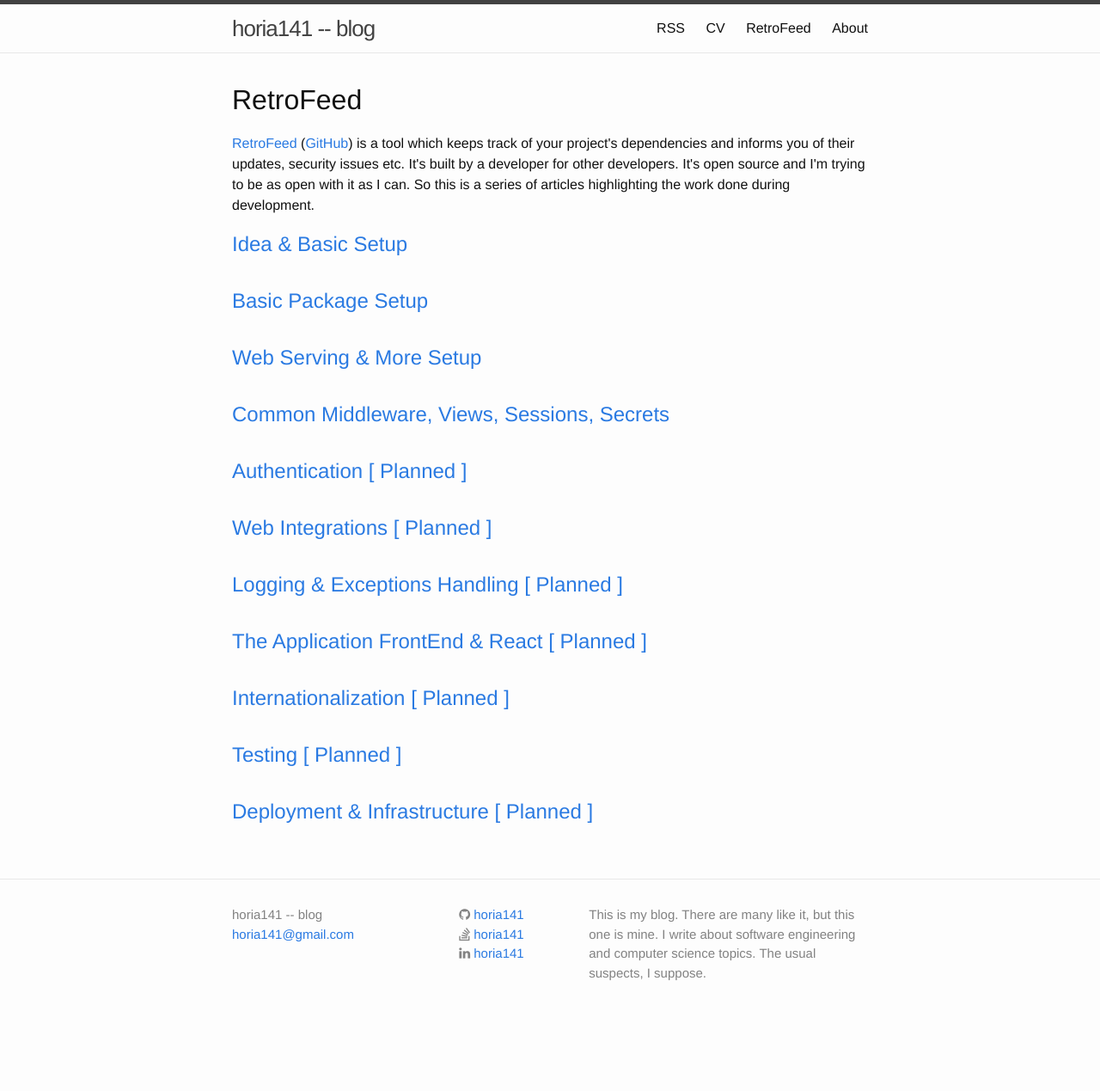
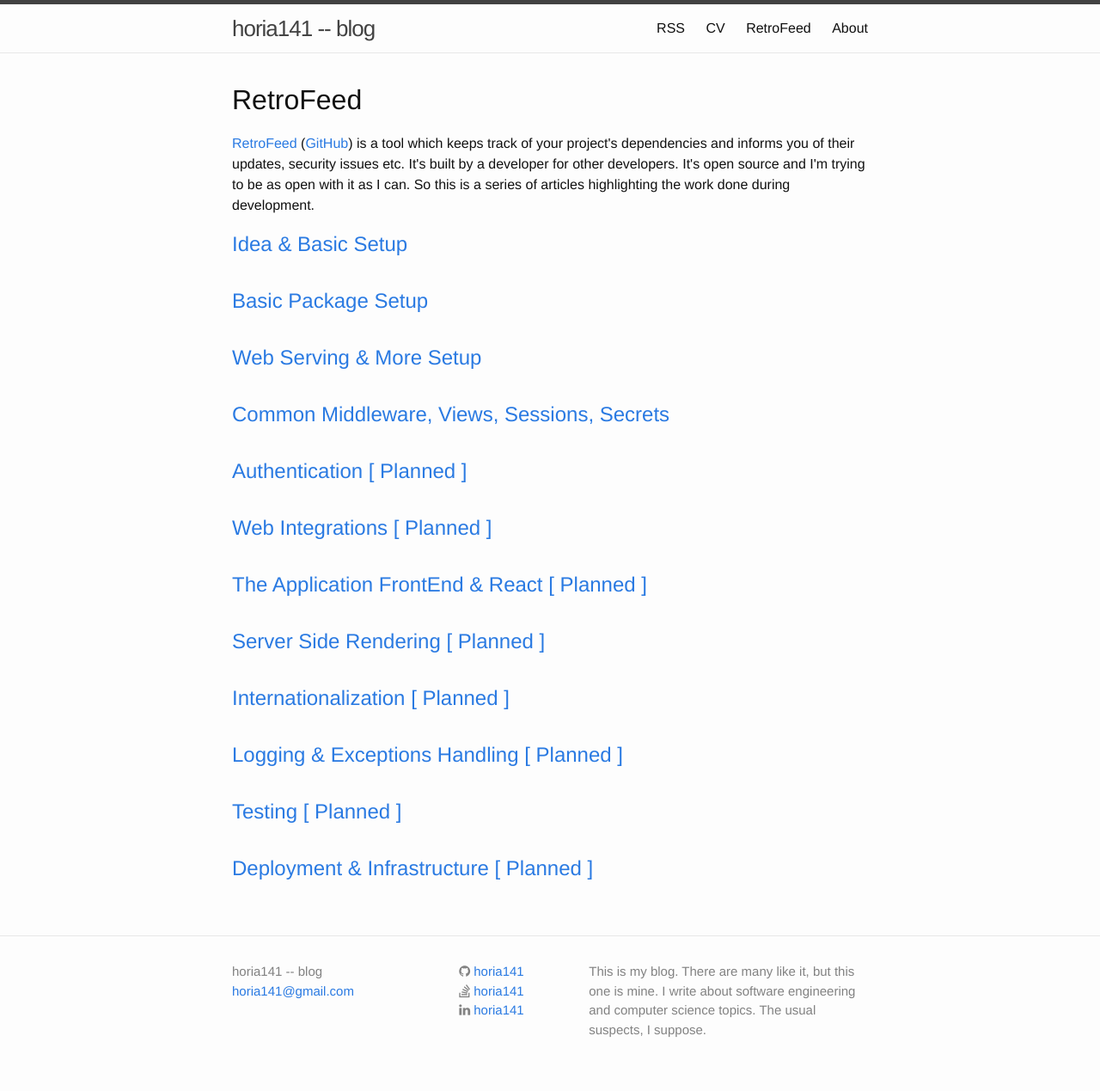
Before and after one commit to horia141/horia141.github.io, a Jekyll site: the page built from retrofeed.html, in a window 1280 px wide. Shown: the whole page at 86% size. Built offline with Jekyll 4.4.1, drawn with Linux system fonts in a browser that asks for light colours; before the commit the page ends 1203 px from its top, so only the background shows below that.

Commit message:
Add some new chapters and work on order for RetroFeed

```diff
--- a/retrofeed.html
+++ b/retrofeed.html
@@ -21,9 +21,10 @@ home_comments: false
         <li><h2><a class="post-link" href="/retrofeed-4.html">Common Middleware, Views, Sessions, Secrets</a></h2></li>
         <li><h2><a class="post-link">Authentication [ Planned ]</a></h2></li>
         <li><h2><a class="post-link">Web Integrations [ Planned ]</a></h2></li>
+        <li><h2><a class="post-link">The Application FrontEnd & React [ Planned ]</a></h2></li>
+        <li><h2><a class="post-link">Server Side Rendering [ Planned ]</a></h2></li>
+        <li><h2><a class="post-link">Internationalization [ Planned ]</a></h2></li>
         <li><h2><a class="post-link">Logging & Exceptions Handling [ Planned ]</a></h2></li>
-        <li><h2><a class="post-link">The Application FrontEnd & React [ Planned ]</a></h2></li>
-        <li><h2><a class="post-link">Internationalization [ Planned ]</a></h2></li>
         <li><h2><a class="post-link">Testing [ Planned ]</a></h2></li>
         <li><h2><a class="post-link">Deployment & Infrastructure [ Planned ]</a></h2></li>
     </ul>
```
